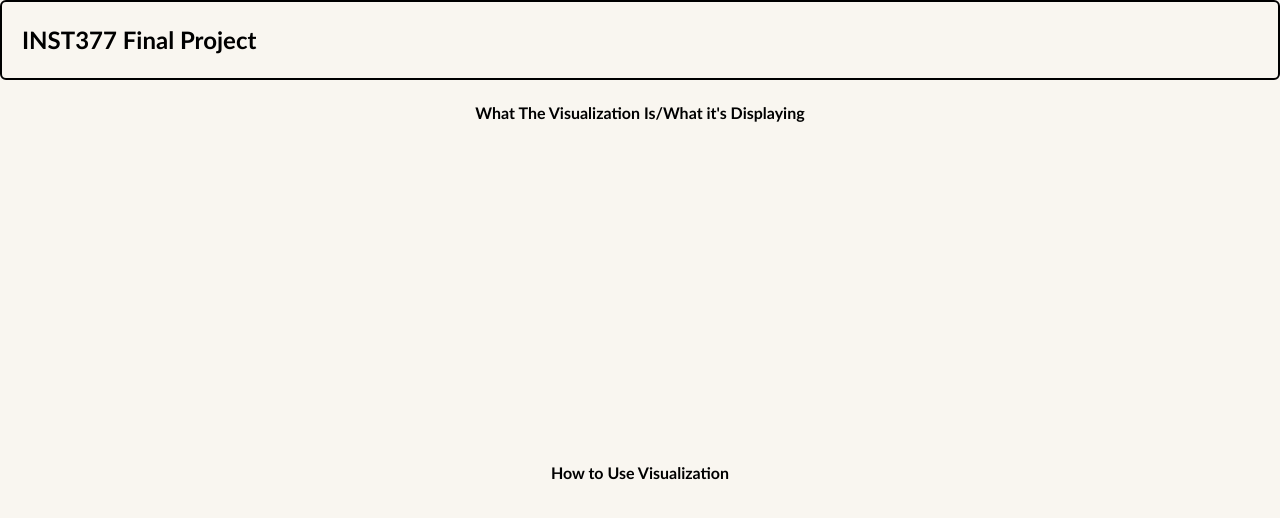
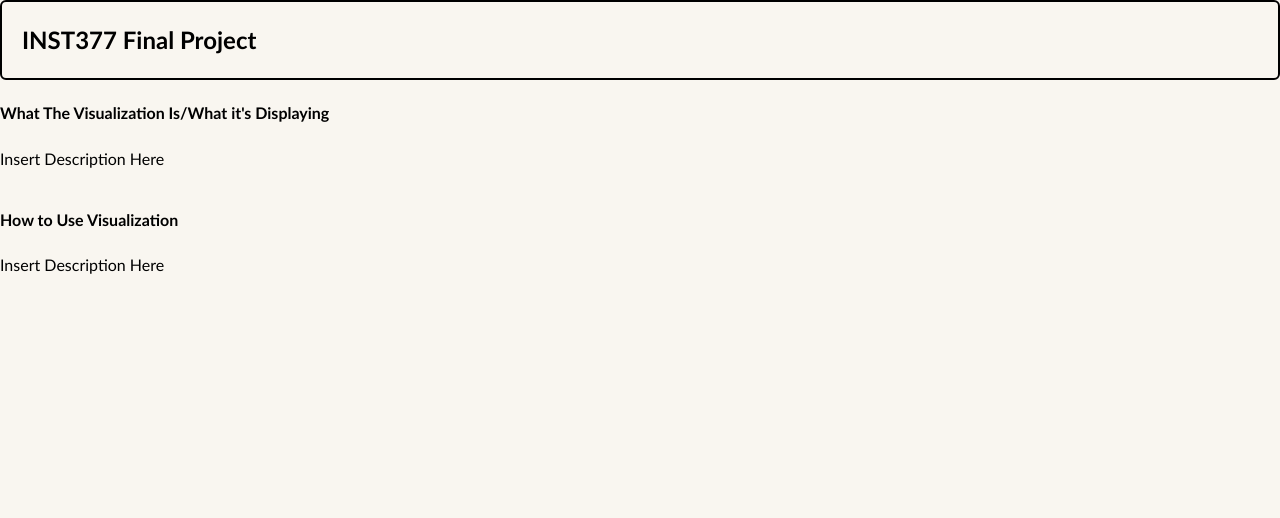
Before and after one commit to alexachann/INST377-Final-Project, a plain HTML site: page index.html in a window 1280 px wide. Drawn offline with Linux system fonts and the light colour scheme.

Commit message:
insert description

```diff
--- a/index.html
+++ b/index.html
@@ -11,11 +11,13 @@
         <header class="header">
             <h1>INST377 Final Project</h1>
         </header>
-        <div class="container">
+        <div>
             <h4>What The Visualization Is/What it's Displaying</h4>
+            <p>Insert Description Here</p>
         </div>
-        <div class="container">
+        <div>
             <h4>How to Use Visualization</h4>
+            <p>Insert Description Here</p>
         </div>
     </div>
   </body>
```
